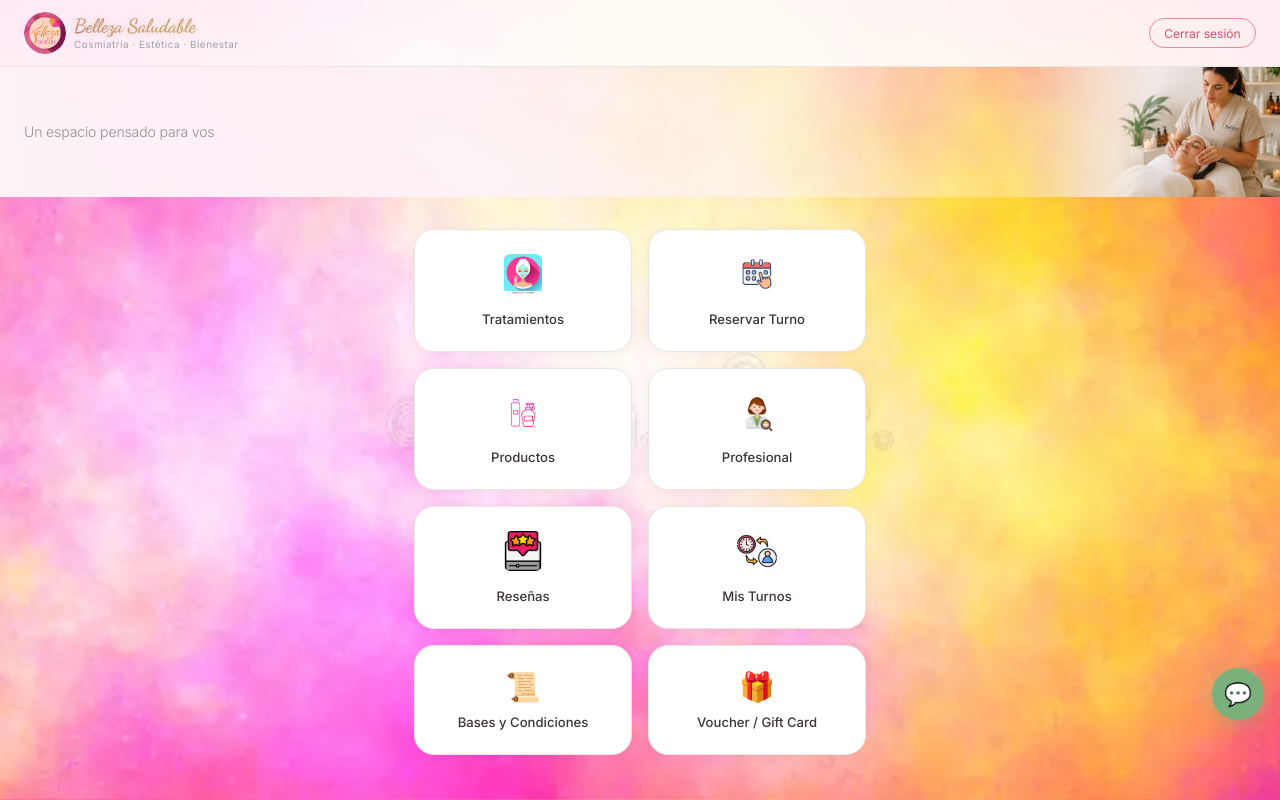
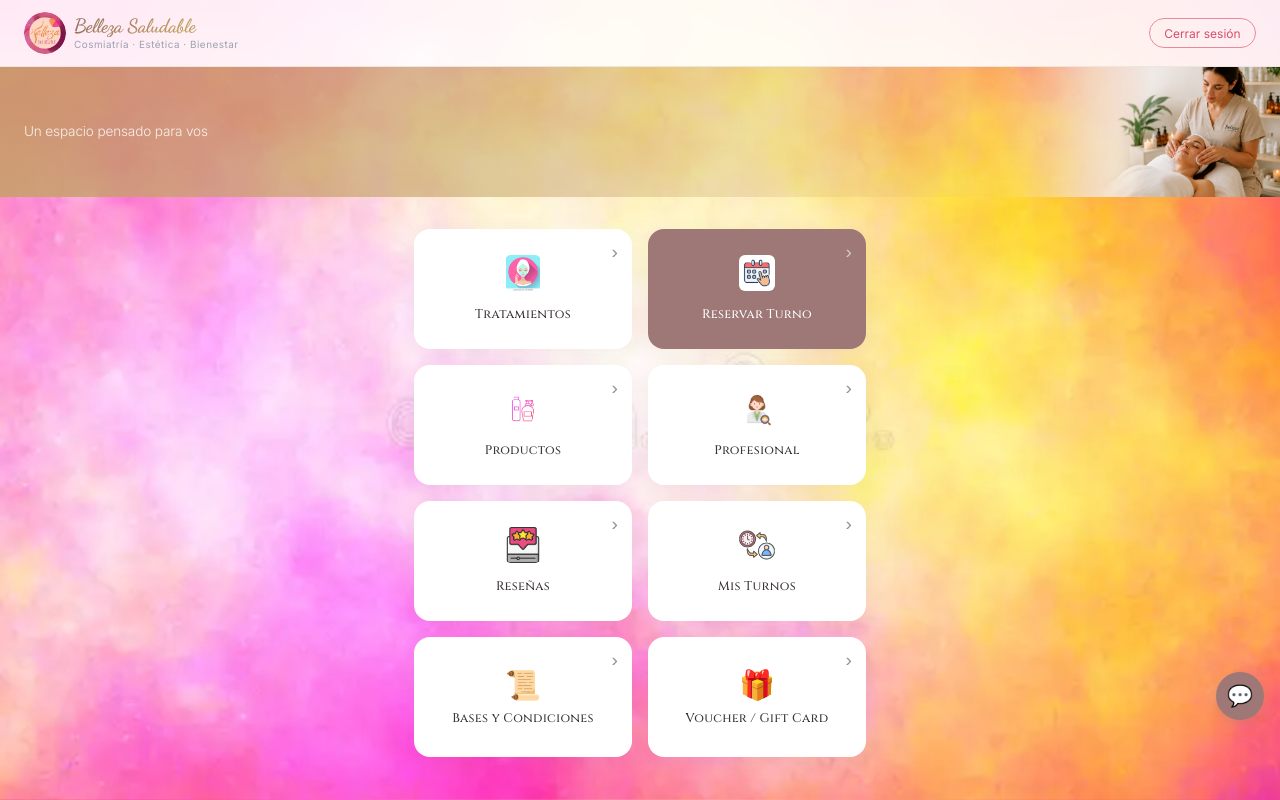
Before and after one commit to PameVillegas/belleza-saludable, a React (Vite) app in the folder frontend/: page /inicio in a window 1280 px wide. Shown: the top 800 px of the page. Built offline with nearby package versions, Linux system fonts and the light colour scheme.

Commit message:
Rediseno premium: Cinzel serif, tarjetas flotantes con flecha, Reservar Turno destacado rosa, banner dorado mate, WhatsApp integrado, sombras sutiles

```diff
--- a/frontend/src/pages/Home.jsx
+++ b/frontend/src/pages/Home.jsx
@@ -12,7 +12,7 @@ function Home() {
 
   const sections = [
     { icon: '/iconotratamiento.jpeg', label: 'Tratamientos', path: '/turnos' },
-    { icon: '/turno.png', label: 'Reservar Turno', path: '/reservar' },
+    { icon: '/turno.png', label: 'Reservar Turno', path: '/reservar', highlighted: true },
     { icon: '/iconoproductos.jpeg', label: 'Productos', path: '/productos' },
     { icon: '/iconoderma.png', label: 'Profesional', path: '/profesional' },
     { icon: '/iconoreseña.png', label: 'Reseñas', path: '/resenas' },
@@ -51,10 +51,10 @@ function Home() {
       {/* Grid de secciones */}
       <div className="home-grid">
         {sections.map((item) => (
-          <button key={item.label} className="home-grid-item" onClick={() => navigate(item.path)}>
+          <button key={item.label} className={`home-grid-item ${item.highlighted ? 'highlighted' : ''}`} onClick={() => navigate(item.path)}>
             <span className="home-grid-icon">
               {item.icon.startsWith('/') ? (
-                <img src={item.icon} alt={item.label} style={{ width: '40px', height: '40px', objectFit: 'contain', borderRadius: '8px' }} />
+                <img src={item.icon} alt={item.label} style={{ width: '36px', height: '36px', objectFit: 'contain', borderRadius: '6px', opacity: item.highlighted ? 1 : 0.8 }} />
               ) : (
                 item.icon
               )}
--- a/frontend/src/styles/global.css
+++ b/frontend/src/styles/global.css
@@ -1,23 +1,23 @@
 /* Google Fonts */
-@import url('https://fonts.googleapis.com/css2?family=Inter:wght@300;400;500;600;700&family=Playfair+Display:wght@400;600;700&family=Dancing+Script:wght@500;600;700&display=swap');
+@import url('https://fonts.googleapis.com/css2?family=Cinzel:wght@400;500;600;700&family=Inter:wght@300;400;500;600;700&family=Dancing+Script:wght@500;600;700&display=swap');
 
 /* Variables - Paleta Crema con Rosa Empolvado */
 :root {
   --color-white: #ffffff;
-  --color-cream: #FDF8F4;
-  --color-cream-dark: #F5EDE8;
-  --color-rose: #D4A0A0;
-  --color-rose-dark: #C08080;
-  --color-rose-light: rgba(212, 160, 160, 0.12);
-  --color-gold: #C9A86A;
-  --color-gold-light: rgba(201, 168, 106, 0.15);
+  --color-cream: #FAF6F2;
+  --color-cream-dark: #F0E8E0;
+  --color-rose: #9E7777;
+  --color-rose-dark: #7D5A5A;
+  --color-rose-light: rgba(158, 119, 119, 0.08);
+  --color-gold: #C4A265;
+  --color-gold-light: rgba(196, 162, 101, 0.15);
   --color-text: #3D3535;
   --color-text-light: #6B5E5E;
   --color-text-muted: #9B8E8E;
   --color-border: #EDE5E0;
   --color-success: #7BAF7B;
   --color-error: #C97070;
-  --font-display: 'Playfair Display', Georgia, serif;
+  --font-display: 'Cinzel', Georgia, serif;
   --font-body: 'Inter', -apple-system, sans-serif;
   --font-cursive: 'Dancing Script', cursive;
   --radius: 16px;
@@ -369,32 +369,31 @@ body {
   position: fixed;
   bottom: 80px;
   right: 1rem;
-  width: 52px;
-  height: 52px;
+  width: 48px;
+  height: 48px;
   border-radius: 50%;
-  background: #7BAF7B;
+  background: var(--color-rose);
   display: flex;
   align-items: center;
   justify-content: center;
   color: white;
-  font-size: 1.4rem;
-  box-shadow: 0 4px 14px rgba(123, 175, 123, 0.35);
+  font-size: 1.3rem;
+  box-shadow: 0 4px 14px rgba(158, 119, 119, 0.3);
   z-index: 999;
   cursor: pointer;
   transition: all 0.3s cubic-bezier(0.4, 0, 0.2, 1);
   text-decoration: none;
   border: none;
-  animation: pulseWA 2.5s infinite;
 }
 
 .whatsapp-float:hover {
   transform: scale(1.1);
-  box-shadow: 0 6px 22px rgba(123, 175, 123, 0.45);
+  box-shadow: 0 6px 22px rgba(158, 119, 119, 0.4);
 }
 
 @keyframes pulseWA {
-  0%, 100% { box-shadow: 0 4px 14px rgba(123, 175, 123, 0.35); }
-  50% { box-shadow: 0 4px 20px rgba(123, 175, 123, 0.5); }
+  0%, 100% { box-shadow: 0 4px 14px rgba(158, 119, 119, 0.3); }
+  50% { box-shadow: 0 4px 20px rgba(158, 119, 119, 0.45); }
 }
 
 /* Booking Flow Container */
@@ -1132,7 +1131,6 @@ body {
   font-weight: 700;
   display: block;
   color: var(--color-rose);
-  text-shadow: 0 0 8px rgba(201, 168, 106, 0.3);
   background: linear-gradient(135deg, var(--color-rose-dark) 0%, var(--color-gold) 50%, var(--color-rose-dark) 100%);
   background-size: 200% auto;
   -webkit-background-clip: text;
@@ -1176,7 +1174,7 @@ body {
   left: 0;
   right: 0;
   bottom: 0;
-  background: linear-gradient(90deg, rgba(253, 242, 248, 1) 0%, rgba(253, 242, 248, 0.95) 35%, rgba(253, 242, 248, 0.7) 55%, rgba(253, 242, 248, 0.3) 75%, transparent 100%);
+  background: linear-gradient(90deg, rgba(196, 162, 101, 0.85) 0%, rgba(196, 162, 101, 0.6) 35%, rgba(196, 162, 101, 0.3) 55%, transparent 80%);
   display: flex;
   align-items: center;
   padding: 1.5rem;
@@ -1228,18 +1226,12 @@ body {
 
 .home-greeting-title {
   font-family: var(--font-display);
-  font-size: 1.5rem;
-  font-weight: 700;
-  color: var(--color-text);
+  font-size: 1.4rem;
+  font-weight: 600;
+  color: #FFFFFF;
   margin-bottom: 0.3rem;
   line-height: 1.2;
-  text-shadow: 0 0 20px rgba(201, 168, 106, 0.3), 0 0 40px rgba(201, 168, 106, 0.15);
-  background: linear-gradient(135deg, var(--color-text) 0%, var(--color-gold) 50%, var(--color-text) 100%);
-  background-size: 200% auto;
-  -webkit-background-clip: text;
-  -webkit-text-fill-color: transparent;
-  background-clip: text;
-  animation: shimmer 3s ease-in-out infinite;
+  text-shadow: 0 1px 4px rgba(0, 0, 0, 0.1);
 }
 
 @keyframes shimmer {
@@ -1248,8 +1240,8 @@ body {
 }
 
 .home-greeting-subtitle {
-  font-size: 0.88rem;
-  color: var(--color-text-muted);
+  font-size: 0.85rem;
+  color: rgba(255, 255, 255, 0.85);
   font-weight: 300;
 }
 
@@ -1330,27 +1322,50 @@ body {
   flex-direction: column;
   align-items: center;
   justify-content: center;
-  gap: 0.6rem;
+  gap: 0.5rem;
   padding: 1.5rem 1rem;
   background: #FFFFFF;
-  border: 1px solid var(--color-border);
-  border-radius: 20px;
+  border: none;
+  border-radius: 16px;
   cursor: pointer;
   transition: all 0.25s cubic-bezier(0.4, 0, 0.2, 1);
-  box-shadow: 0 2px 10px rgba(61, 53, 53, 0.04);
-  min-height: 110px;
+  box-shadow: 0 4px 20px rgba(61, 53, 53, 0.06);
+  min-height: 120px;
   text-align: center;
+  position: relative;
+}
+
+.home-grid-item::after {
+  content: '›';
+  position: absolute;
+  top: 12px;
+  right: 14px;
+  font-size: 1.2rem;
+  color: var(--color-text-muted);
+  font-weight: 300;
 }
 
 .home-grid-item:hover {
   transform: translateY(-3px);
-  box-shadow: 0 6px 20px rgba(212, 160, 160, 0.12);
-  border-color: var(--color-rose);
-  background: var(--color-cream);
+  box-shadow: 0 8px 30px rgba(158, 119, 119, 0.12);
 }
 
 .home-grid-item:active {
-  transform: scale(0.95);
+  transform: scale(0.97);
+}
+
+/* Highlighted item (Reservar Turno) */
+.home-grid-item.highlighted {
+  background: var(--color-rose);
+  color: white;
+}
+
+.home-grid-item.highlighted::after {
+  color: rgba(255, 255, 255, 0.6);
+}
+
+.home-grid-item.highlighted .home-grid-label {
+  color: white;
 }
 
 .home-grid-icon {
@@ -1358,10 +1373,11 @@ body {
 }
 
 .home-grid-label {
-  font-family: var(--font-body);
-  font-size: 0.82rem;
+  font-family: var(--font-display);
+  font-size: 0.78rem;
   font-weight: 500;
   color: var(--color-text);
+  letter-spacing: 0.3px;
 }
 
 /* Si hay número impar, el último ocupa toda la fila */
```
